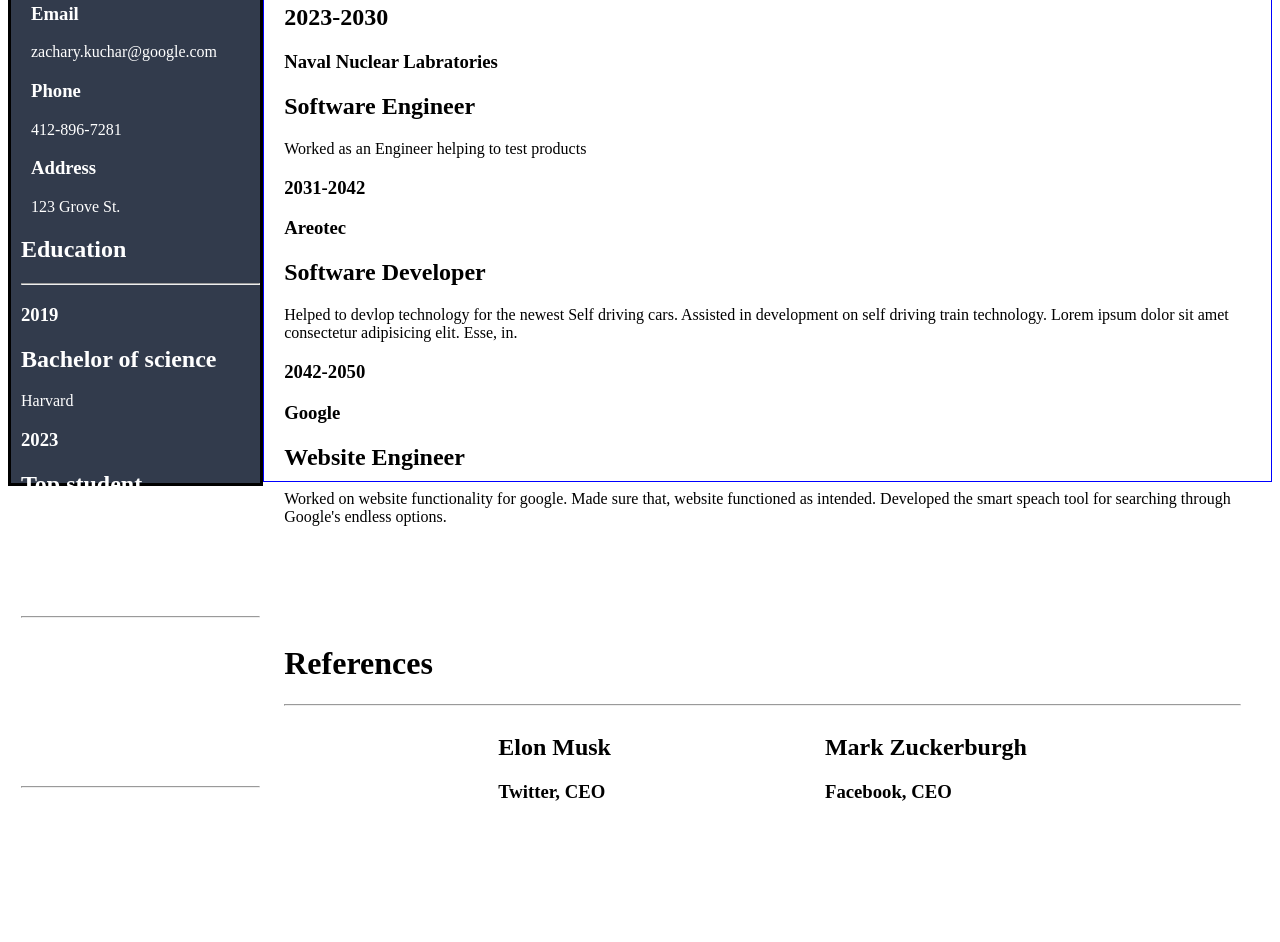
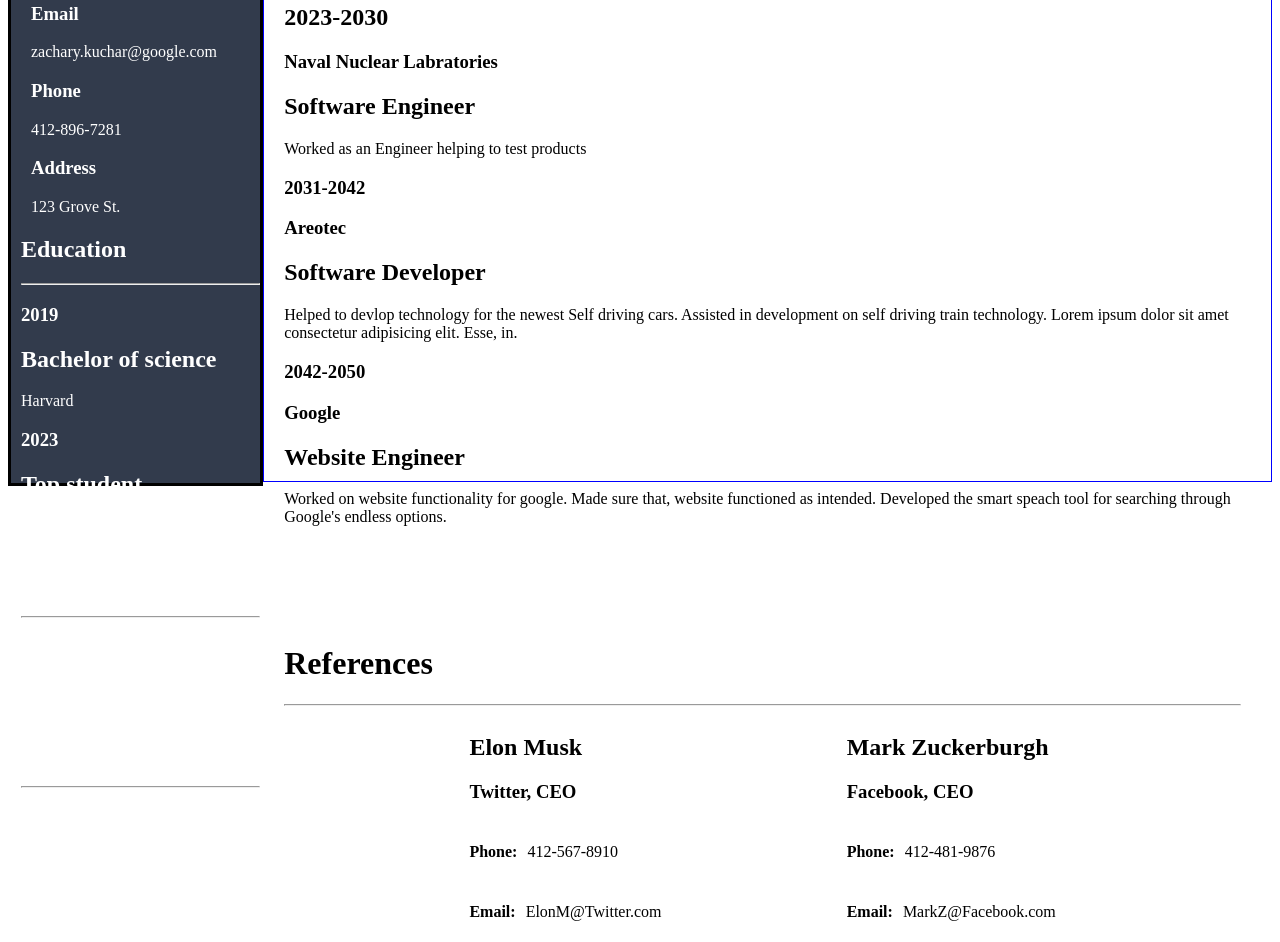
Before and after one commit to kucharze/MockResume, a plain HTML site: page index.html in a window 1280 px wide. Shown: the part 328-1270 px from the top of the page. Before the commit the page ends 1194 px from the top, so only its background shows below. Drawn offline with Linux system fonts and the light colour scheme.

Commit message:
Updated design and styles

```diff
--- a/index.html
+++ b/index.html
@@ -121,14 +121,26 @@
             <div class="refItem">
               <h2>Elon Musk</h2>
               <h3>Twitter, CEO</h3>
-              <div class="refCon"></div>
-              <div class="refCon"></div>
+              <div class="refCon">
+                <h4>Phone:</h4>
+                <p>412-567-8910</p>
+              </div>
+              <div class="refCon">
+                <h4>Email:</h4>
+                <p>ElonM@Twitter.com</p>
+              </div>
             </div>
             <div class="refItem">
               <h2>Mark Zuckerburgh</h2>
               <h3>Facebook, CEO</h3>
-              <div class="refCon"></div>
-              <div class="refCon"></div>
+              <div class="refCon">
+                <h4>Phone:</h4>
+                <p>412-481-9876</p>
+              </div>
+              <div class="refCon">
+                <h4>Email:</h4>
+                <p>MarkZ@Facebook.com</p>
+              </div>
             </div>
           </div>
         </div>
--- a/style.css
+++ b/style.css
@@ -35,7 +35,7 @@
   height: 700px;
 }
 .expList {
-  border-left: #323b4c;
+  border-left: red;
   padding-bottom: 100px;
 }
 .referenceItems {
@@ -44,4 +44,8 @@
 }
 .refCon {
   display: flex;
+  align-items: center;
 }
+h4 {
+  padding-right: 10px;
+}
```
